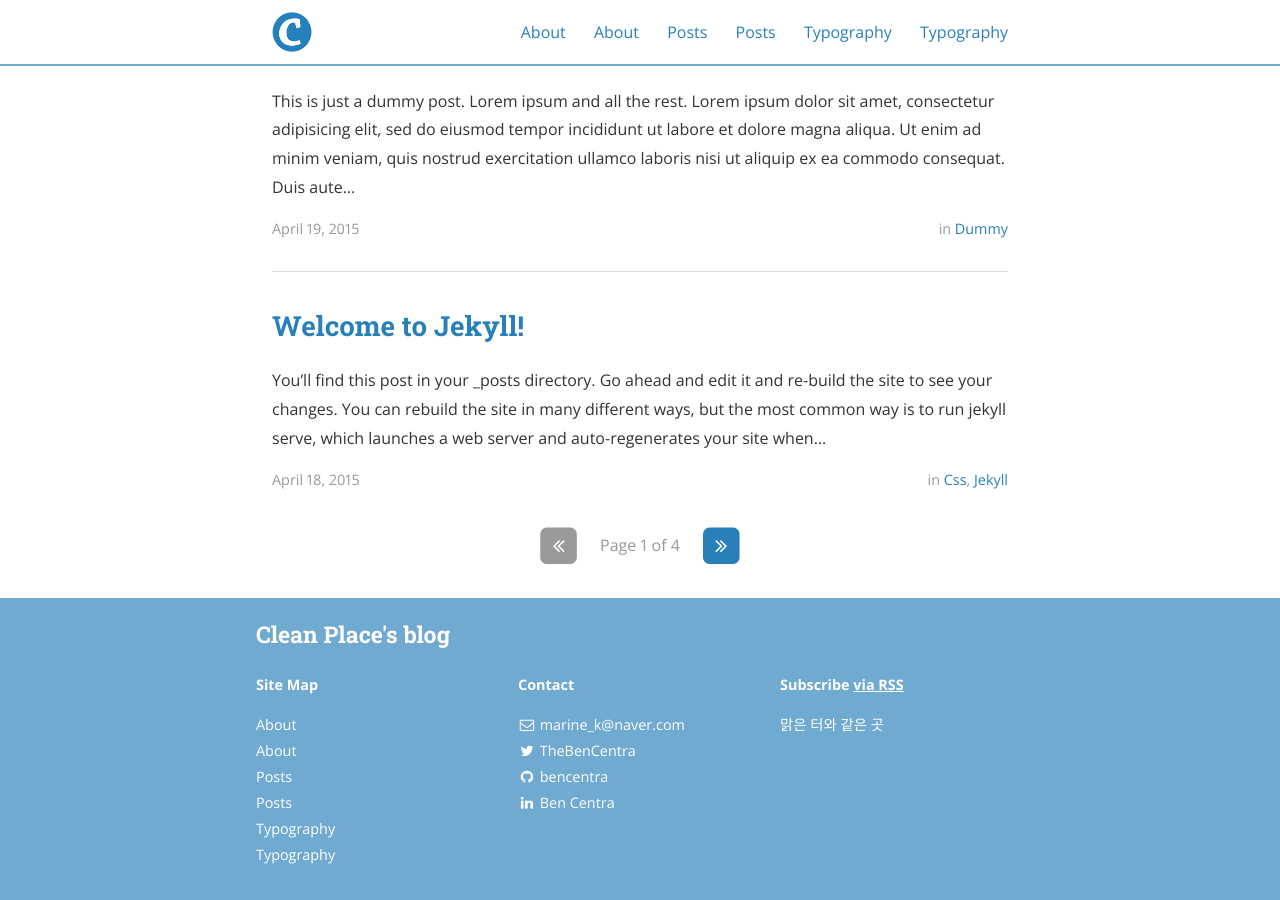
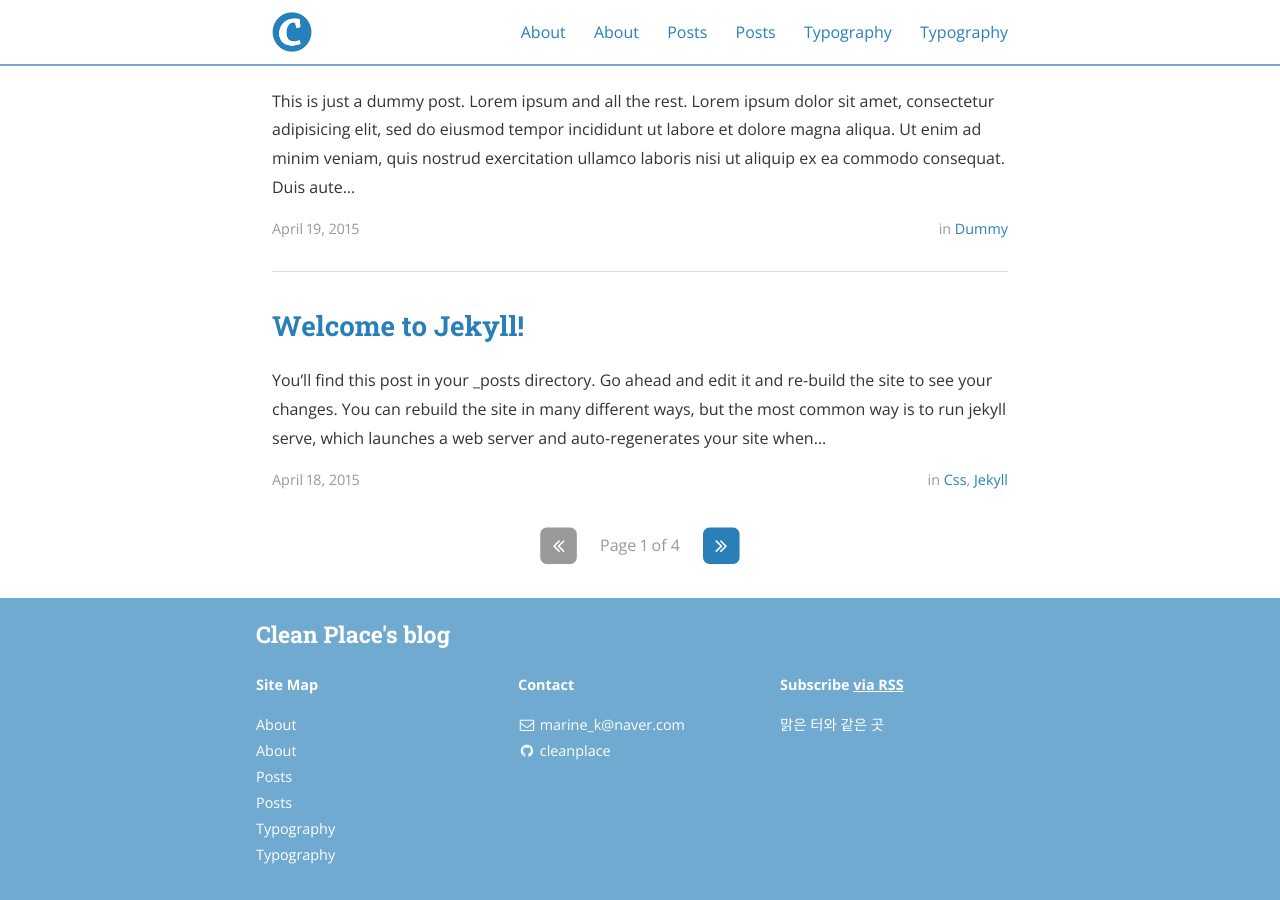
Before and after one commit to cleanplace/cleanplace.github.io, a Jekyll site: the page built from index.html, in a window 1280 px wide and 900 px high, scrolled down 1298 px. Built offline with Jekyll 4.4.1, drawn with Linux system fonts in a browser that asks for light colours; nearby versions of some CDN libraries; the list of posts is cut into pages by our own code; part of the change alters nothing that is shown.

Commit message:
title blog setup

```diff
--- a/_config.yml
+++ b/_config.yml
@@ -76,118 +76,118 @@ descriptions:
 #     desc: Follow me on Twitter            # Description to display as link title, etc
 #     share: true                           # Include in the "Share" section of posts
 social:
-  - name: Twitter
-    icon: twitter
-    username: TheBenCentra
-    url: https://twitter.com/TheBenCentra
-    desc: Follow me on Twitter
-    share: true
-
-  - name: Facebook
-    icon: facebook
-    username: thebencentra
-    url: ""
-    desc: Friend me on Facebook
-    share: true
+#  - name: Twitter
+#    icon: twitter
+#    username: TheBenCentra
+#    url: https://twitter.com/TheBenCentra
+#    desc: Follow me on Twitter
+#    share: true
+#
+#  - name: Facebook
+#    icon: facebook
+#    username: thebencentra
+#    url: ""
+#    desc: Friend me on Facebook
+#    share: true
 
   - name: GitHub
     icon: github
-    username: bencentra
+    username: cleanplace
     url: https://github.com/cleanplace
     desc: Fork me on GitHub
     share: false
 
-  - name: LinkedIn
-    icon: linkedin
-    username: Ben Centra
-    url: https://www.linkedin.com/pub/ben-centra/47/769/60a
-    desc: Connect with me on LinkedIn
-    share: true
-
-  - name: Google+
-    icon: google-plus
-    username: ""
-    url: ""
-    desc: Add me to your Circles
-    share: true
-
-  - name: YouTube
-    icon: youtube
-    username: ""
-    url: ""
-    desc: Subscribe on YouTube
-    share: false
-
-  - name: Instagram
-    icon: instagram
-    username: ""
-    url: ""
-    desc: Follow me on Instagram
-    share: false
-
-  - name: Pinterest
-    icon: pinterest
-    username: ""
-    url: ""
-    desc: Follow me on Pinterest
-    share: true
-
-  - name: SoundCloud
-    icon: soundcloud
-    username: ""
-    url: ""
-    desc: Follow me on SoundCloud
-    share: false
-
-  - name: Tumblr
-    icon: tumblr
-    username: ""
-    url: ""
-    desc: Follow me on Tumblr
-    share: false
-
-  - name: Steam
-    icon: steam
-    username: ""
-    url: ""
-    desc: Friend me on Steam
-    share: false
-
-  - name: Dribbble
-    icon: dribbble
-    username: ""
-    url: ""
-    desc: Follow me on Dribble
-    share: false
-
-  - name: Vimeo
-    icon: vimeo-square
-    username: ""
-    url: ""
-    desc: Follow me on Vimeo
-    share: false
-
-  - name: Vine
-    icon: vine
-    username: ""
-    url: ""
-    desc: Follow me on Vine
-    share: false
-
-  - name: Reddit
-    icon: reddit
-    username: ""
-    url: ""
-    desc: Share to Reddit
-    share: true
-
-  - name: "Hacker News"
-    icon: hacker-news
-    username: ""
-    url: ""
-    desc: Share to Hacker News
-    share: false
-
+#  - name: LinkedIn
+#    icon: linkedin
+#    username: Ben Centra
+#    url: https://www.linkedin.com/pub/ben-centra/47/769/60a
+#    desc: Connect with me on LinkedIn
+#    share: true
+#
+#  - name: Google+
+#    icon: google-plus
+#    username: ""
+#    url: ""
+#    desc: Add me to your Circles
+#    share: true
+#
+#  - name: YouTube
+#    icon: youtube
+#    username: ""
+#    url: ""
+#    desc: Subscribe on YouTube
+#    share: false
+#
+#  - name: Instagram
+#    icon: instagram
+#    username: ""
+#    url: ""
+#    desc: Follow me on Instagram
+#    share: false
+#
+#  - name: Pinterest
+#    icon: pinterest
+#    username: ""
+#    url: ""
+#    desc: Follow me on Pinterest
+#    share: true
+#
+#  - name: SoundCloud
+#    icon: soundcloud
+#    username: ""
+#    url: ""
+#    desc: Follow me on SoundCloud
+#    share: false
+#
+#  - name: Tumblr
+#    icon: tumblr
+#    username: ""
+#    url: ""
+#    desc: Follow me on Tumblr
+#    share: false
+#
+#  - name: Steam
+#    icon: steam
+#    username: ""
+#    url: ""
+#    desc: Friend me on Steam
+#    share: false
+#
+#  - name: Dribbble
+#    icon: dribbble
+#    username: ""
+#    url: ""
+#    desc: Follow me on Dribble
+#    share: false
+#
+#  - name: Vimeo
+#    icon: vimeo-square
+#    username: ""
+#    url: ""
+#    desc: Follow me on Vimeo
+#    share: false
+#
+#  - name: Vine
+#    icon: vine
+#    username: ""
+#    url: ""
+#    desc: Follow me on Vine
+#    share: false
+#
+#  - name: Reddit
+#    icon: reddit
+#    username: ""
+#    url: ""
+#    desc: Share to Reddit
+#    share: true
+#
+#  - name: "Hacker News"
+#    icon: hacker-news
+#    username: ""
+#    url: ""
+#    desc: Share to Hacker News
+#    share: false
+#
 # Social sharing protocols
 # These are for automatically generating sharing metadata for FB and Twitter
 # OS Protocol is for sharing the source of your site, if you're interested. For more, see osprotocol.com
```
